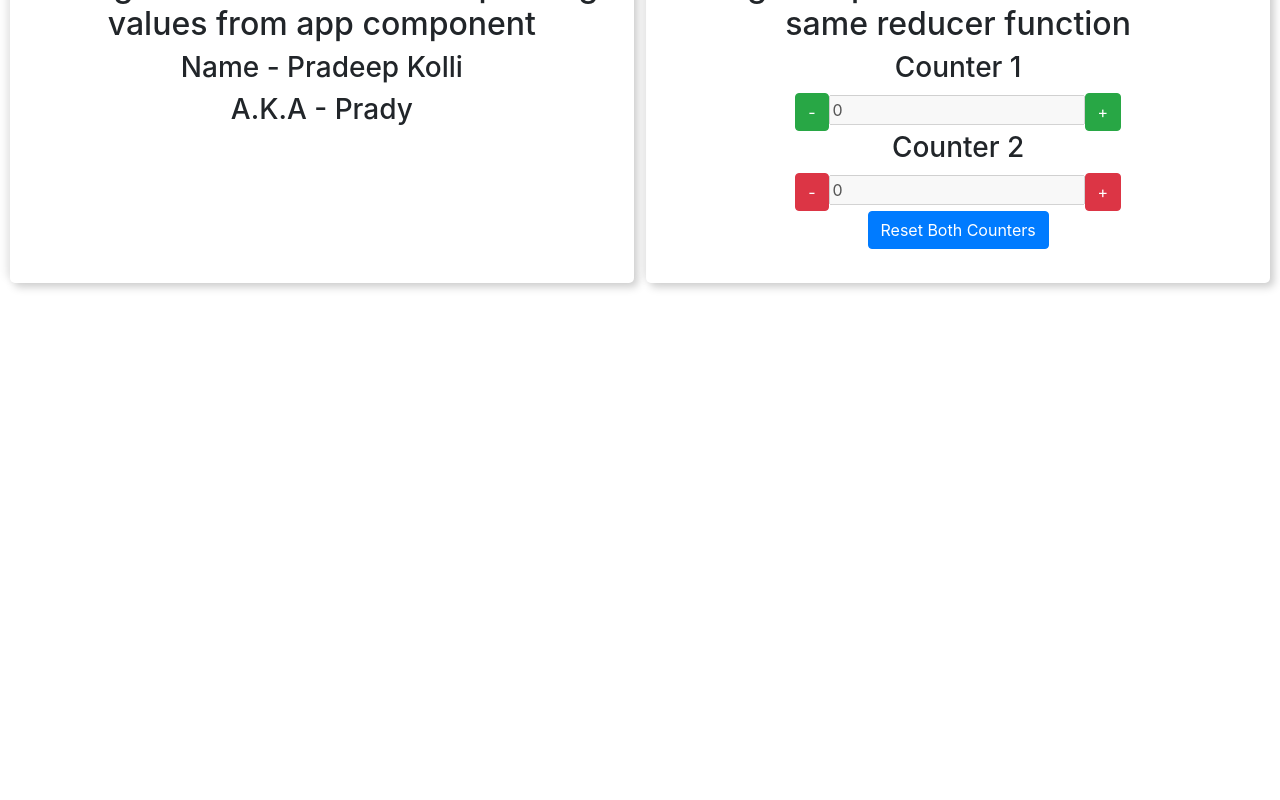
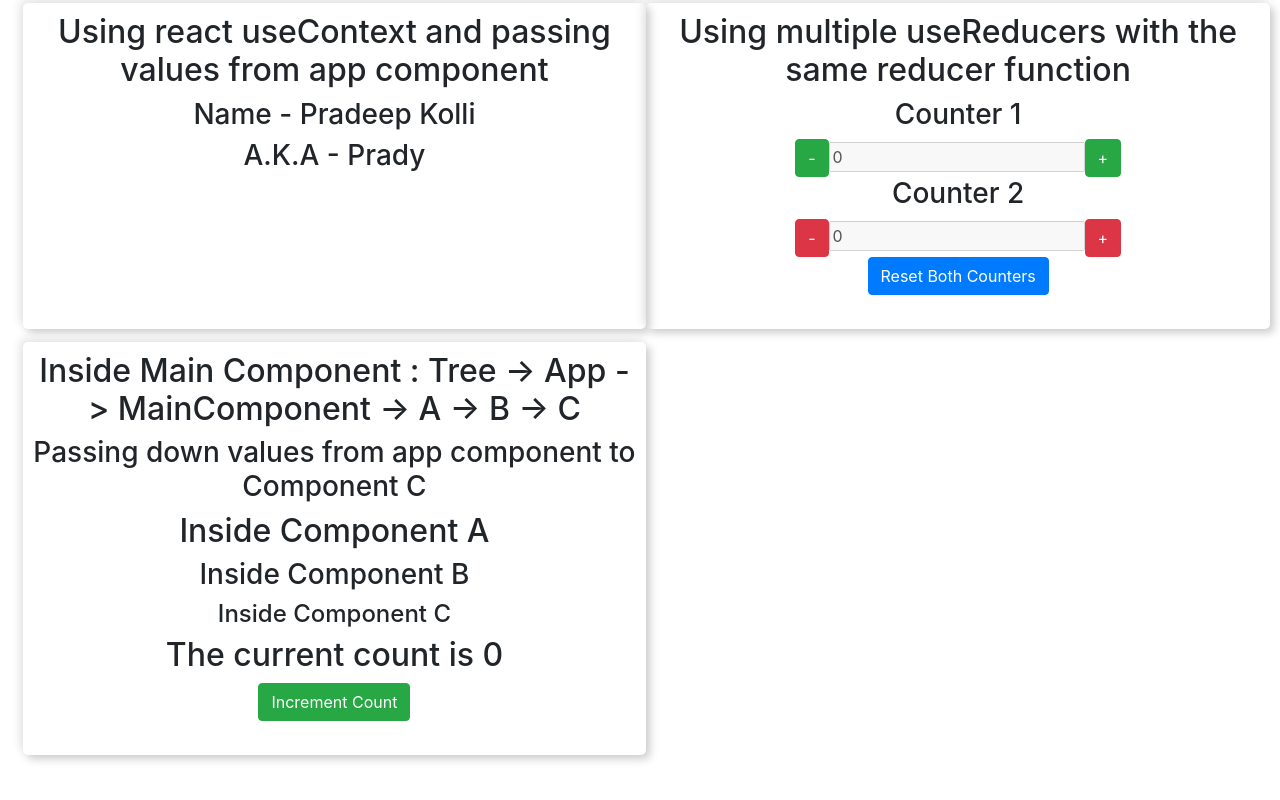
Before and after one commit to pradykolli/reacthooksbasics, a React (Create React App) app: page / in a window 1280 px wide. Shown: the part 872-1672 px from the top of the page. Before the commit the page ends 1235 px from the top, so only its background shows below. Built offline with nearby package versions, Linux system fonts and the light colour scheme; no server answers.

Commit message:
added code to use context with reducer hooks

```diff
--- a/src/App.js
+++ b/src/App.js
@@ -1,4 +1,4 @@
-import React, { createContext } from 'react';
+import React, { createContext, useReducer } from 'react';
 import './App.css';
 import 'bootstrap/dist/css/bootstrap.css';
 import HooksUseState from './Components/HooksUseState';
@@ -9,14 +9,30 @@ import HookUseEffectToFetchData from './Components/HookUseEffectToFetchData';
 import HooksUseEffectToFetchSinglePost from './Components/HooksUseEffectToFetchSinglePost';
 import HooksUseContext from './Components/HooksUseContext';
 import HooksUseReducers from './Components/HooksUseReducers';
+import HooksuseReducersWithContext from './Components/UseReducerswithcontext/HooksuseReducersWithContext';
 
 export const UserContext = createContext()
 export const AkaContext = createContext()
+
+
+
+export const StateContext = createContext()
 function App() {
+   const globalState = 0
+
+   const globalReducer = (state, action) => {
+      switch (action) {
+         case 'increment': return state + 1
+         default: return state
+      }
+   }
+   const [state, dispatch] = useReducer(globalReducer, globalState)
    return (
+      <StateContext.Provider value={{ appLevelState: state, appLevelDispatch: dispatch }}>
          <UserContext.Provider value="Pradeep Kolli">
             <AkaContext.Provider value="Prady">
                <div className="App">
+                  <div><h2> Count controlled at app level from component C Count is - {state}</h2></div>
                   <div className="Modules">
                      <h3>Hooks using state of type number</h3>
                      <HooksUseState />
@@ -52,9 +68,14 @@ function App() {
                      <HooksUseReducers />
                      <br />
                   </div>
+                  <div className="Modules">
+                     <HooksuseReducersWithContext />
+                     <br />
+                  </div>
                </div>
             </AkaContext.Provider>
          </UserContext.Provider>
+      </StateContext.Provider>
    );
 }
 
--- /dev/null
+++ b/src/Components/UseReducerswithcontext/ComponentA.js
@@ -0,0 +1,13 @@
+import React from 'react'
+import ComponentB from './ComponentB'
+
+function ComponentA() {
+    return (
+        <div>
+            <h2>Inside Component A</h2>
+            <ComponentB />
+        </div>
+    )
+}
+
+export default ComponentA
--- /dev/null
+++ b/src/Components/UseReducerswithcontext/ComponentB.js
@@ -0,0 +1,13 @@
+import React from 'react'
+import ComponentC from './ComponentC'
+
+function ComponentB() {
+    return (
+        <div>
+            <h3>Inside Component B</h3>
+            <ComponentC />
+        </div>
+    )
+}
+
+export default ComponentB
--- /dev/null
+++ b/src/Components/UseReducerswithcontext/ComponentC.js
@@ -0,0 +1,15 @@
+import React, {useContext} from 'react'
+import { StateContext } from '../../App'
+
+function ComponentC() {
+    const globalContext = useContext(StateContext)
+    return (
+        <div>
+            <h4>Inside Component C</h4>
+            <h2>The current count is {globalContext.appLevelState}</h2>
+            <button className="btn btn-success" onClick={() => globalContext.appLevelDispatch('increment')}>Increment Count</button>
+        </div>
+    )
+}
+
+export default ComponentC
--- /dev/null
+++ b/src/Components/UseReducerswithcontext/HooksuseReducersWithContext.js
@@ -0,0 +1,14 @@
+import React from 'react'
+import ComponentA from './ComponentA'
+
+function HooksuseReducersWithContext() {
+    return (
+        <div>
+            <h2>Inside Main Component : Tree -> App -> MainComponent -> A -> B -> C</h2>
+            <h3>Passing down values from app component to Component C</h3>
+            <ComponentA />
+        </div>
+    )
+}
+
+export default HooksuseReducersWithContext
```
Lines whose indentation alone changed are shown as unchanged.
